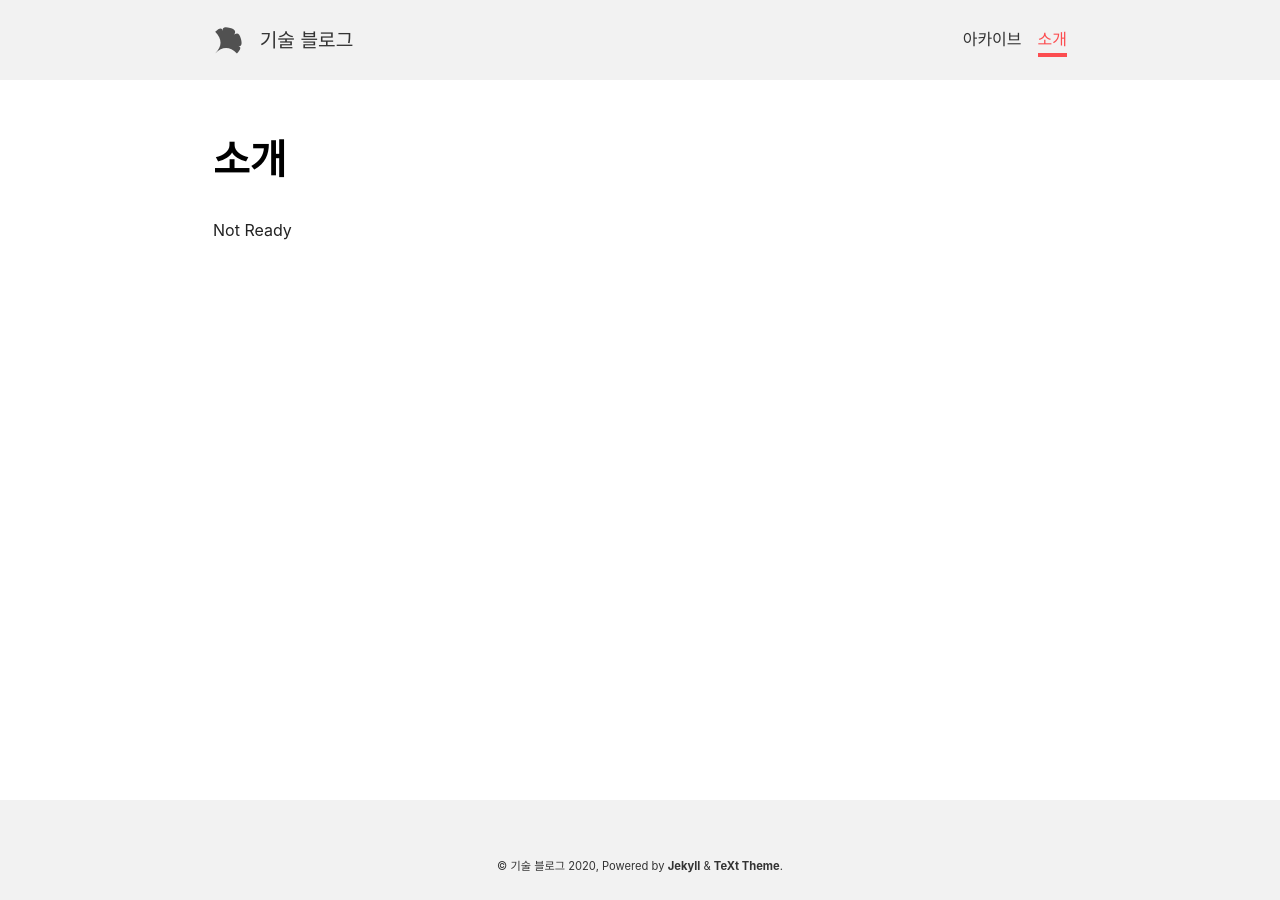
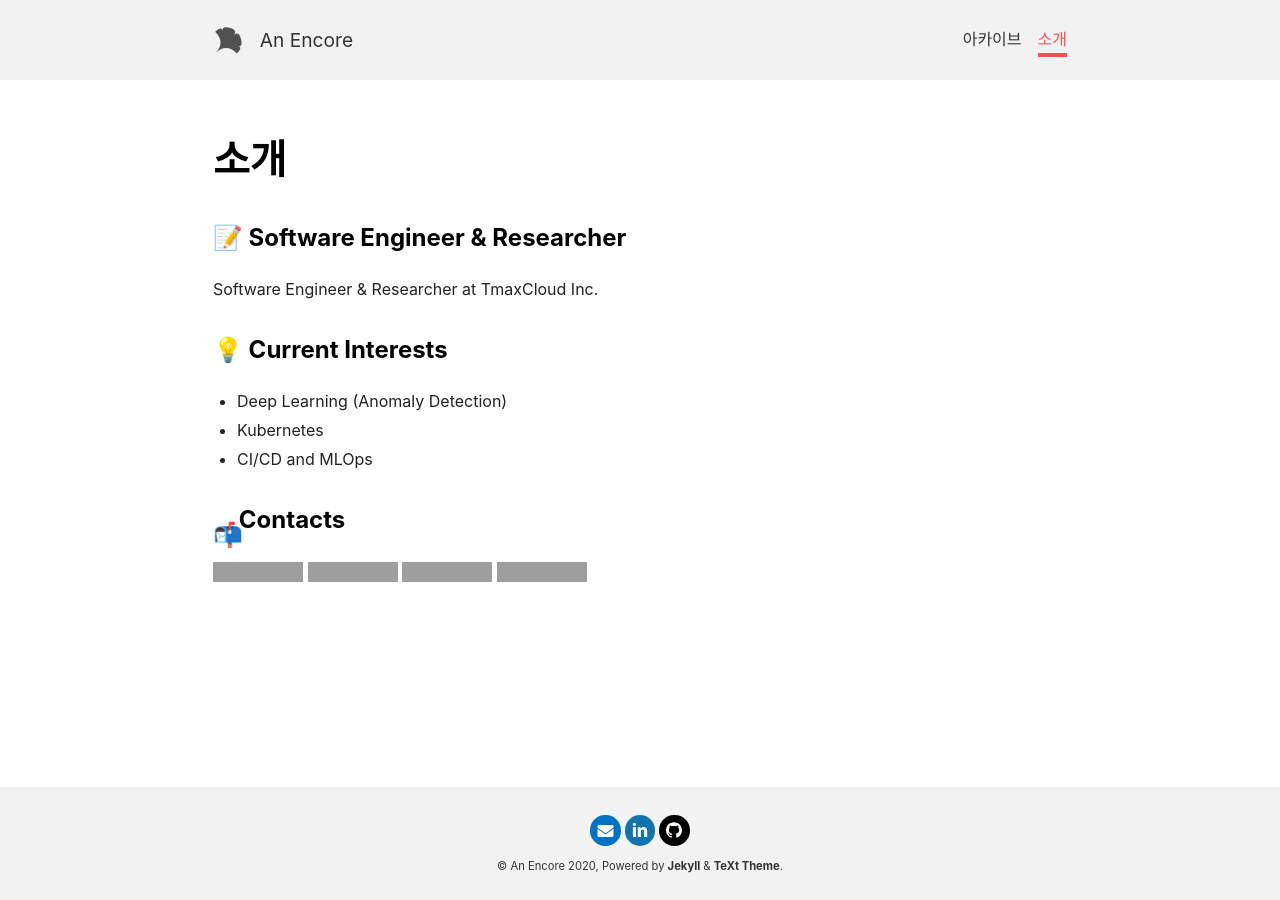
Before and after one commit to anencore94/anencore94.github.io, a Jekyll site: the page built from about.md, in a window 1280 px wide. Built offline with Jekyll 4.4.1, drawn with Linux system fonts in a browser that asks for light colours; nearby versions of some CDN libraries; emoji names are drawn with the system emoji font; part of the change alters nothing that is shown; grey boxes are pictures that could not be loaded.

Commit message:
[about.md] add about.md & change paginate

````diff
--- a/_config.yml
+++ b/_config.yml
@@ -20,9 +20,9 @@ text_skin: default # "default" (default), "dark", "forest", "ocean", "chocolate"
 highlight_theme: tomorrow-night-eighties # "default" (default), "tomorrow", "tomorrow-night", "tomorrow-night-eighties", "tomorrow-night-blue", "tomorrow-night-bright"
 url     : https://anencore94.github.io # the base hostname & protocol for your site e.g. https://www.someone.com
 baseurl : # does not include hostname
-title   : 기술 블로그
+title   : An Encore
 description: > # this means to ignore newlines until "Language & timezone"
-  기술 블로그
+  Jae yeon's blog
 
 
 ## => Language and Timezone
@@ -39,7 +39,7 @@ author:
   url       :
   avatar    : # path or url of avatar image (square)
   bio       : #
-  email     :
+  email     : anencore94@gmail.com
   facebook  : # "user_name" the last part of your profile url, e.g. https://www.facebook.com/user_name
   twitter   : # "user_name" the last part of your profile url, e.g. https://twitter.com/user_name
   weibo     : # "user_id"   the last part of your profile url, e.g. https://www.weibo.com/user_id/profile?...
@@ -48,8 +48,8 @@ author:
   medium    : # "user_name" the last part of your profile url, e.g. https://medium.com/user_name
   zhihu     : # "user_name" the last part of your profile url, e.g. https://www.zhihu.com/people/user_name
   douban    : # "user_name" the last part of your profile url, e.g. https://www.douban.com/people/user_name
-  linkedin  : # "user_name" the last part of your profile url, e.g. https://www.linkedin.com/in/user_name
-  github    : # "user_name" the last part of your profile url, e.g. https://github.com/user_name
+  linkedin  : 재연-김-855304171/ # "user_name" the last part of your profile url, e.g. https://www.linkedin.com/in/user_name
+  github    : anencore94 # "user_name" the last part of your profile url, e.g. https://github.com/user_name
   npm       : # "user_name" the last part of your profile url, e.g. https://www.npmjs.com/~user_name
 
 
@@ -96,7 +96,7 @@ chart: # false (default), true
 
 ## => Paginate
 ##############################
-paginate: 8
+paginate: 5
 paginate_path: /page:num # don't change this unless for special need
 
 
--- a/about.md
+++ b/about.md
@@ -1,76 +1,18 @@
 ---
 layout: article
-titles:
-  # @start locale config
-  en      : &EN       About
-  en-GB   : *EN
-  en-US   : *EN
-  en-CA   : *EN
-  en-AU   : *EN
-  zh-Hans : &ZH_HANS  关于
-  zh      : *ZH_HANS
-  zh-CN   : *ZH_HANS
-  zh-SG   : *ZH_HANS
-  zh-Hant : &ZH_HANT  關於
-  zh-TW   : *ZH_HANT
-  zh-HK   : *ZH_HANT
-  ko      : &KO       소개
-  ko-KR   : *KO
-  fr      : &FR       À propos
-  fr-BE   : *FR
-  fr-CA   : *FR
-  fr-CH   : *FR
-  fr-FR   : *FR
-  fr-LU   : *FR
-  # @end locale config
-key: page-about
+title: "소개"
 ---
 
-Not Ready
+### 📝 Software Engineer & Researcher
+  Software Engineer & Researcher at TmaxCloud Inc.
 
-<!-- ![TeXt Theme](https://raw.githubusercontent.com/kitian616/jekyll-TeXt-theme/master/screenshots/TeXt-home.jpg)
+### 💡 Current Interests
+  - Deep Learning (Anomaly Detection)
+  - Kubernetes
+  - CI/CD and MLOps
 
-TeXt is a super customizable Jekyll theme for personal site, team site, blog, project, documentation, etc. Similar to iOS 11 style, it has large and prominent titles, round buttons and cards.
-
-```javascript
-(() => console.log('Hello, World!'))();
-```
-
-## Features
-
-- Responsive
-- Semantic HTML
-- Skins
-- Highlight Theme
-- Internationalization
-- Search
-- Table of contents
-- Authors
-- Additional styles (alert, tag, image, icon, button, grid, etc)
-- Extensions (audios, videos, slides, demos)
-- Markdown enhancements ([MathJax](https://www.mathjax.org/), [mermaid](https://mermaidjs.github.io/), [chartjs](http://www.chartjs.org/))
-- Sharing ([AddToAny](https://www.addtoany.com/), [AddThis](https://www.addthis.com/))
-- Comments ([Disqus](https://disqus.com/), [Gitalk](https://gitalk.github.io/), [Valine](https://valine.js.org/en/))
-- Pageview ([LeanCloud](https://leancloud.cn/))
-- Analytics ([Google Analytics](https://analytics.google.com/analytics/web/))
-- RSS ([jekyll-feed](https://github.com/jekyll/jekyll-feed))
-
-## Skins
-
-TeXt has 6 built-in skins, you can also set up your own skin.
-
-| `default` | `dark` | `forest` |
-| --- |  --- | --- |
-| ![Default](https://raw.githubusercontent.com/kitian616/jekyll-TeXt-theme/master/screenshots/skins_default.jpg) | ![Dark](https://raw.githubusercontent.com/kitian616/jekyll-TeXt-theme/master/screenshots/skins_dark.jpg) | ![Forest](https://raw.githubusercontent.com/kitian616/jekyll-TeXt-theme/master/screenshots/skins_forest.jpg) |
-
-| `ocean` | `chocolate` | `orange` |
-| --- |  --- | --- |
-| ![Ocean](https://raw.githubusercontent.com/kitian616/jekyll-TeXt-theme/master/screenshots/skins_ocean.jpg) | ![Chocolate](https://raw.githubusercontent.com/kitian616/jekyll-TeXt-theme/master/screenshots/skins_chocolate.jpg) | ![Orange](https://raw.githubusercontent.com/kitian616/jekyll-TeXt-theme/master/screenshots/skins_orange.jpg) |
-
-### Highlight Theme
-
-TeXt use [Tomorrow](https://github.com/chriskempson/tomorrow-theme) as the highlight theme.
-
-| `tomorrow` | `tomorrow-night` | `tomorrow-night-eighties` | `tomorrow-night-blue` | `tomorrow-night-bright` |
-| --- |  --- | --- | --- |  --- |
-| ![Tomorrow](https://raw.githubusercontent.com/kitian616/jekyll-TeXt-theme/master/screenshots/highlight_tomorrow.png) | ![Tomorrow Night](https://raw.githubusercontent.com/kitian616/jekyll-TeXt-theme/master/screenshots/highlight_tomorrow-night.png) | ![Tomorrow Night Eighties](https://raw.githubusercontent.com/kitian616/jekyll-TeXt-theme/master/screenshots/highlight_tomorrow-night-eighties.png) | ![Tomorrow Night Blue](https://raw.githubusercontent.com/kitian616/jekyll-TeXt-theme/master/screenshots/highlight_tomorrow-night-blue.png) | ![Tomorrow Night Bright](https://raw.githubusercontent.com/kitian616/jekyll-TeXt-theme/master/screenshots/highlight_tomorrow-night-bright.png) | -->
+### :mailbox_with_mail: Contacts
+[![Gmail Badge](https://img.shields.io/badge/Gmail-d14836?style=flat-square&logo=Gmail&logoColor=white&link=mailto:harimkang4422@gmail.com)](mailto:anencore94@gmail.com)
+[![Linkedin Badge](https://img.shields.io/badge/-LinkedIn-blue?style=flat-square&logo=Linkedin&logoColor=white&link=https://www.linkedin.com/in/%EC%9E%AC%EC%97%B0-%EA%B9%80-855304171/)](https://www.linkedin.com/in/%EC%9E%AC%EC%97%B0-%EA%B9%80-855304171/)
+[![Github Badge](http://img.shields.io/badge/-Github-green?style=flat-square&logo=github&link=https:/https://github.com/anencore94)](https://github.com/anencore94)
+[![Tech Blog Badge](http://img.shields.io/badge/-Tech%20blog-black?style=flat-square&logo=github&link=https://anencore94.github.io/)](https://anencore94.github.io/)
````
